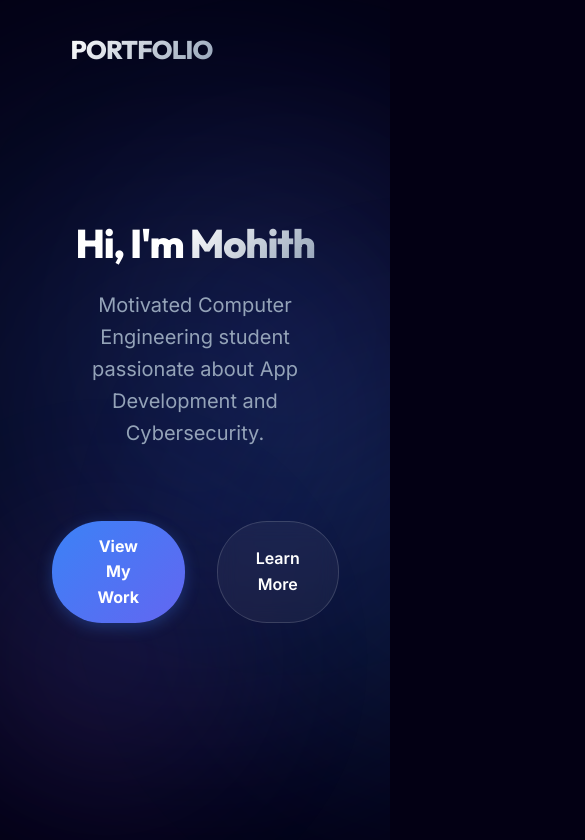
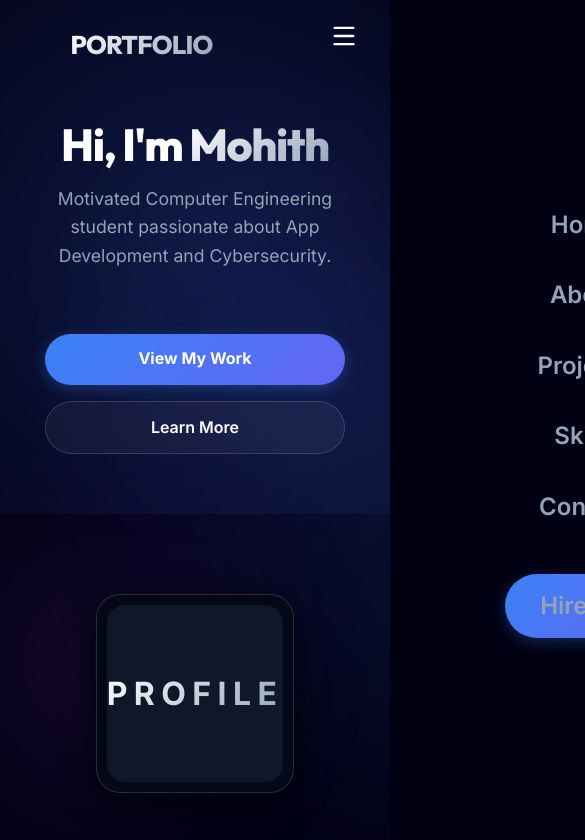
Before and after one commit to vinnakota-mohtih/antigravity, a React (Vite) app: page / in a window 390 px wide. Shown: the top 840 px of the page, 585 px wide, since content can reach past the window. Built offline with nearby package versions, Linux system fonts and the light colour scheme.

Commit message:
fix: improve mobile responsiveness and add mobile menu

```diff
--- a/package.json
+++ b/package.json
@@ -11,6 +11,7 @@
   },
   "dependencies": {
     "@tailwindcss/vite": "^4.1.18",
+    "lucide-react": "^0.575.0",
     "react": "^19.2.0",
     "react-dom": "^19.2.0",
     "tailwindcss": "^4.1.18"
--- a/src/components/About.css
+++ b/src/components/About.css
@@ -74,6 +74,17 @@
     .about-container {
         grid-template-columns: 1fr;
         text-align: center;
+        gap: 2rem;
+    }
+
+    .about-image {
+        max-width: 300px;
+        margin: 0 auto;
+    }
+
+    .section-title {
+        font-size: 2.5rem;
+        margin-bottom: 1.5rem;
     }
 
     .about-stats {
--- a/src/components/Contact.css
+++ b/src/components/Contact.css
@@ -108,8 +108,12 @@
 }
 
 @media (max-width: 968px) {
-    .contact-container {
+    .contact-grid {
         grid-template-columns: 1fr;
         gap: 3rem;
     }
+
+    .contact-form-container {
+        padding: 2rem;
+    }
 }
--- a/src/components/Experience.css
+++ b/src/components/Experience.css
@@ -7,12 +7,11 @@
 
 .experience-list {
     display: grid;
-    grid-template-columns: repeat(auto-fit, minmax(350px, 1fr));
+    grid-template-columns: repeat(auto-fit, minmax(320px, 1fr));
     gap: 2.5rem;
     padding: 1rem 0;
-    justify-content: center;
-    margin-left: 180px;
-    width: 70%;
+    max-width: 1000px;
+    margin: 0 auto;
 }
 
 .experience-card {
--- a/src/components/Hero.css
+++ b/src/components/Hero.css
@@ -63,7 +63,31 @@
 }
 
 @media (max-width: 768px) {
+    .hero {
+        height: auto;
+        padding: 120px 0 60px;
+    }
+
     .hero-title {
-        font-size: 2.5rem;
+        font-size: 2.8rem;
+        margin-bottom: 1rem;
+    }
+
+    .hero-subtitle {
+        font-size: 1.1rem;
+        padding: 0 1rem;
+        margin-bottom: 2rem;
+    }
+
+    .hero-actions {
+        flex-direction: column;
+        gap: 1rem;
+        width: 100%;
+        max-width: 300px;
+    }
+
+    .hero-actions .btn-primary,
+    .hero-actions .btn-outline {
+        width: 100%;
     }
 }
--- a/src/components/Navbar.css
+++ b/src/components/Navbar.css
@@ -36,6 +36,17 @@
     margin-top: 10px;
 }
 
+.mobile-toggle {
+    display: none;
+    cursor: pointer;
+    color: var(--text-primary);
+    z-index: 1001;
+}
+
+.mobile-only {
+    display: none;
+}
+
 .nav-links {
     display: flex;
     list-style: none;
@@ -49,10 +60,26 @@
     font-weight: 500;
     color: var(--text-secondary);
     transition: color 0.3s ease;
+    position: relative;
+}
+
+.nav-links a::after {
+    content: '';
+    position: absolute;
+    bottom: -5px;
+    left: 0;
+    width: 0;
+    height: 2px;
+    background: var(--accent-primary);
+    transition: width 0.3s ease;
 }
 
 .nav-links a:hover {
     color: var(--text-primary);
+}
+
+.nav-links a:hover::after {
+    width: 100%;
 }
 
 .nav-cta .btn-primary {
@@ -61,9 +88,50 @@
 }
 
 @media (max-width: 968px) {
+    .navbar {
+        height: 80px;
+    }
 
-    .nav-links,
+    .navbar.scrolled {
+        height: 70px;
+    }
+
+    .mobile-toggle {
+        display: block;
+    }
+
     .nav-cta {
         display: none;
     }
+
+    .mobile-only {
+        display: block;
+        margin-top: 1rem;
+    }
+
+    .nav-links {
+        position: fixed;
+        top: 0;
+        right: -100%;
+        width: 100%;
+        height: 100vh;
+        background: rgba(3, 0, 20, 0.95);
+        backdrop-filter: blur(20px);
+        -webkit-backdrop-filter: blur(20px);
+        flex-direction: column;
+        justify-content: center;
+        gap: 2rem;
+        transition: all 0.5s cubic-bezier(0.4, 0, 0.2, 1);
+        z-index: 1000;
+        padding: 2rem;
+    }
+
+    .nav-links.active {
+        right: 0;
+    }
+
+    .nav-links a {
+        font-size: 1.5rem;
+        font-weight: 600;
+    }
 }
--- a/src/components/Navbar.jsx
+++ b/src/components/Navbar.jsx
@@ -1,8 +1,10 @@
 import React, { useState, useEffect } from 'react';
+import { Menu, X } from 'lucide-react';
 import './Navbar.css';
 
 const Navbar = () => {
     const [scrolled, setScrolled] = useState(false);
+    const [isOpen, setIsOpen] = useState(false);
 
     useEffect(() => {
         const handleScroll = () => {
@@ -17,19 +19,36 @@ const Navbar = () => {
         return () => window.removeEventListener('scroll', handleScroll);
     }, []);
 
+    const toggleMenu = () => {
+        setIsOpen(!isOpen);
+    };
+
+    const closeMenu = () => {
+        setIsOpen(false);
+    };
+
     return (
-        <nav className={`navbar ${scrolled ? 'scrolled' : ''}`}>
+        <nav className={`navbar ${scrolled ? 'scrolled' : ''} ${isOpen ? 'active' : ''}`}>
             <div className="navbar-container container">
                 <div className="logo heading" >
                     <span className="gradient-text">PORTFOLIO</span>
                 </div>
-                <ul className="nav-links">
-                    <li><a href="#home">Home</a></li>
-                    <li><a href="#about">About</a></li>
-                    <li><a href="#projects">Projects</a></li>
-                    <li><a href="#skills">Skills</a></li>
-                    <li><a href="#contact">Contact</a></li>
+
+                <div className="mobile-toggle" onClick={toggleMenu}>
+                    {isOpen ? <X size={28} /> : <Menu size={28} />}
+                </div>
+
+                <ul className={`nav-links ${isOpen ? 'active' : ''}`}>
+                    <li><a href="#home" onClick={closeMenu}>Home</a></li>
+                    <li><a href="#about" onClick={closeMenu}>About</a></li>
+                    <li><a href="#projects" onClick={closeMenu}>Projects</a></li>
+                    <li><a href="#skills" onClick={closeMenu}>Skills</a></li>
+                    <li><a href="#contact" onClick={closeMenu}>Contact</a></li>
+                    <li className="mobile-only">
+                        <a href="#contact" className="btn-primary" onClick={closeMenu}>Hire Me</a>
+                    </li>
                 </ul>
+
                 <div className="nav-cta">
                     <a href="#contact" className="btn-primary">Hire Me</a>
                 </div>
--- a/src/components/Projects.css
+++ b/src/components/Projects.css
@@ -1,11 +1,16 @@
 .projects-grid {
     display: grid;
-    grid-template-columns: repeat(auto-fill, minmax(350px, 1fr));
-    gap: 2.5rem;
+    grid-template-columns: repeat(auto-fill, minmax(300px, 1fr));
+    gap: 2rem;
     margin-top: 3rem;
-    margin-left: 50px;
     justify-content: center;
+}
 
+@media (max-width: 768px) {
+    .projects-grid {
+        grid-template-columns: 1fr;
+        padding: 0 1rem;
+    }
 }
 
 .project-card {
--- a/src/components/Skills.css
+++ b/src/components/Skills.css
@@ -4,9 +4,15 @@
 
 .skills-container {
     display: grid;
-    grid-template-columns: repeat(auto-fit, minmax(300px, 1fr));
+    grid-template-columns: repeat(auto-fit, minmax(280px, 1fr));
     gap: 2rem;
     margin-top: 1rem;
+}
+
+@media (max-width: 500px) {
+    .skills-container {
+        grid-template-columns: 1fr;
+    }
 }
 
 .skill-category {
```
Also changed, not shown: 1 other file (tests, documents, lock files or other folders).
